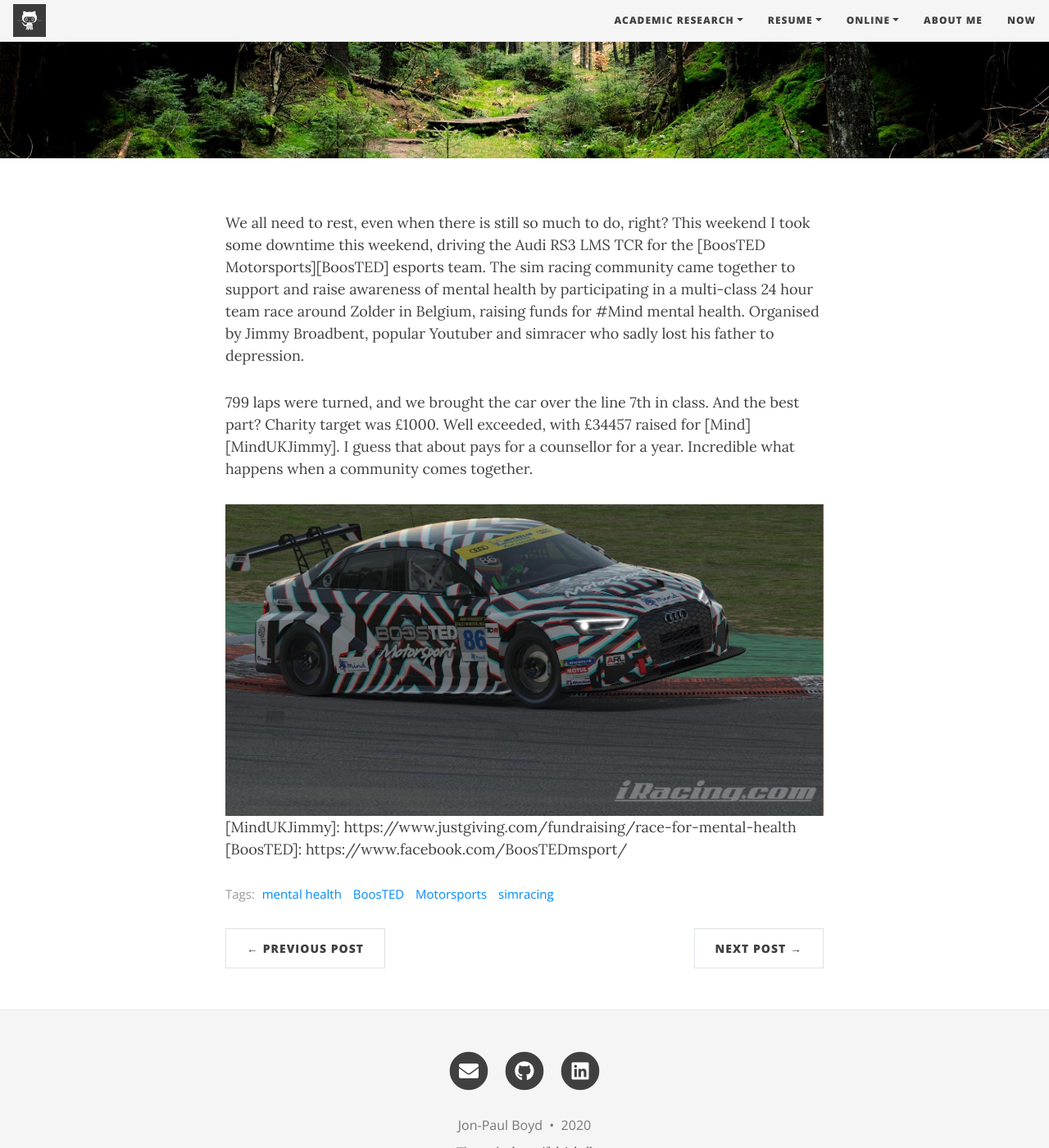
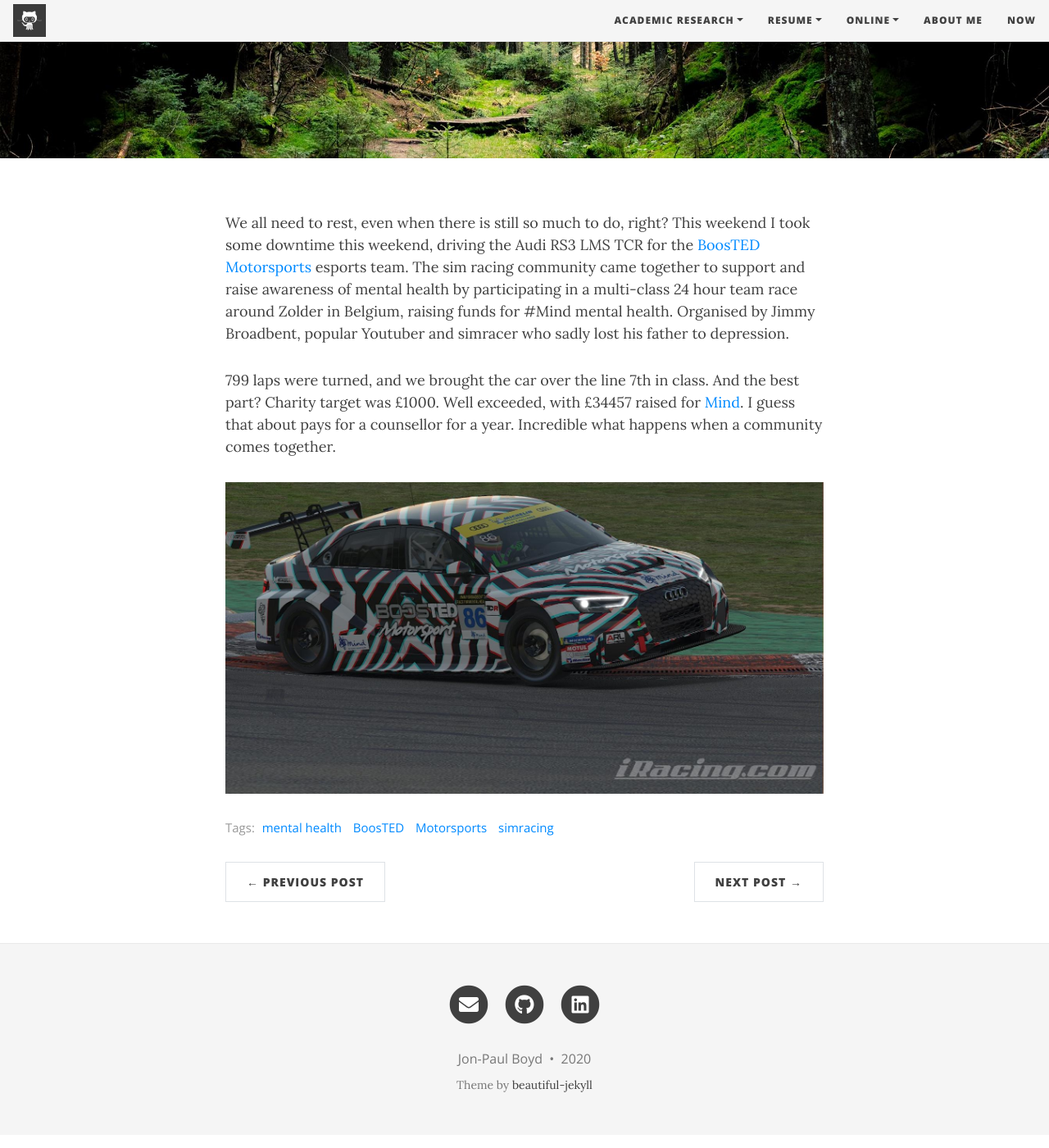
Before and after one commit to corticalstack/corticalstack.github.io, a Jekyll site: the page built from _posts/2019-10-12-simracing-for-mental-health.md, in a window 1280 px wide and 1400 px high, scrolled down 395 px. Shown: the whole window at 82% size. Built offline with Jekyll 4.4.1, drawn with Linux system fonts in a browser that asks for light colours; nearby versions of some CDN libraries.

Commit message:
Initial wip

```diff
--- a/_posts/2019-10-12-simracing-for-mental-health.md
+++ b/_posts/2019-10-12-simracing-for-mental-health.md
@@ -6,7 +6,7 @@
 tags: [mental health, BoosTED, Motorsports, simracing]
 ---
 We all need to rest, even when there is still so much to do, right? This weekend I took some downtime this weekend, driving
-the Audi RS3 LMS TCR for the [BoosTED Motorsports][BoosTED] esports team. The sim racing community came together to support and raise awareness of
+the Audi RS3 LMS TCR for the [BoosTED Motorsports][BoostTED] esports team. The sim racing community came together to support and raise awareness of
 mental health by participating in a multi-class 24 hour team race around Zolder in Belgium, raising funds for #Mind mental
 health. Organised by Jimmy Broadbent, popular Youtuber and simracer who sadly lost his father to depression.
 
@@ -14,6 +14,6 @@
 exceeded, with £34457 raised for [Mind][MindUKJimmy]. I guess that about pays for a counsellor for a year. Incredible what
 happens when a community comes together.
 
+[BoostTED]: https://www.facebook.com/BoosTEDmsport
+[MindUKJimmy]: https://www.justgiving.com/fundraising/race-for-mental-health
 ![BoosTED TCR](/assets/img/BoosTED_tcr.jpg)
-[MindUKJimmy]: https://www.justgiving.com/fundraising/race-for-mental-health
-[BoosTED]: https://www.facebook.com/BoosTEDmsport/
```
